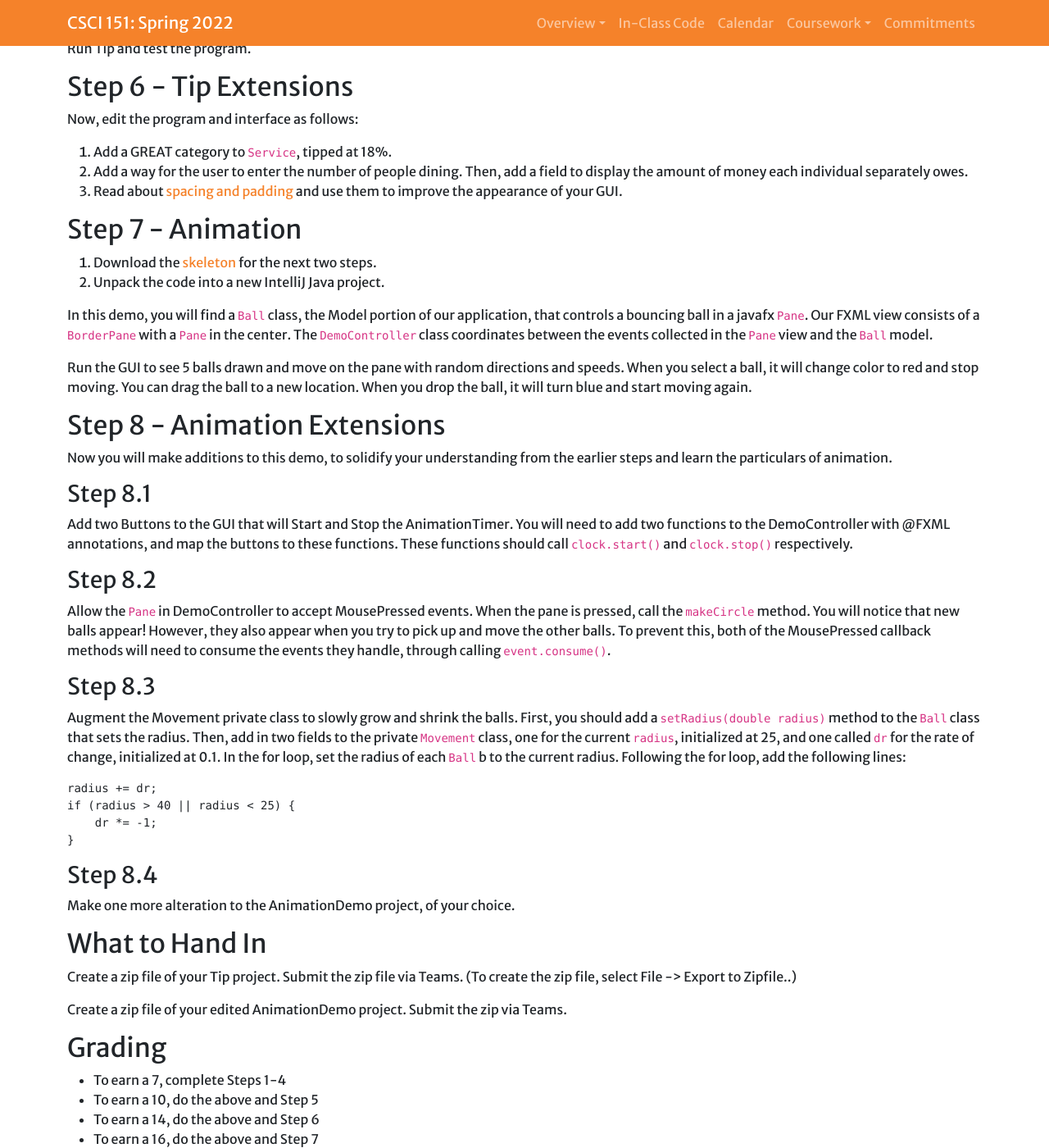
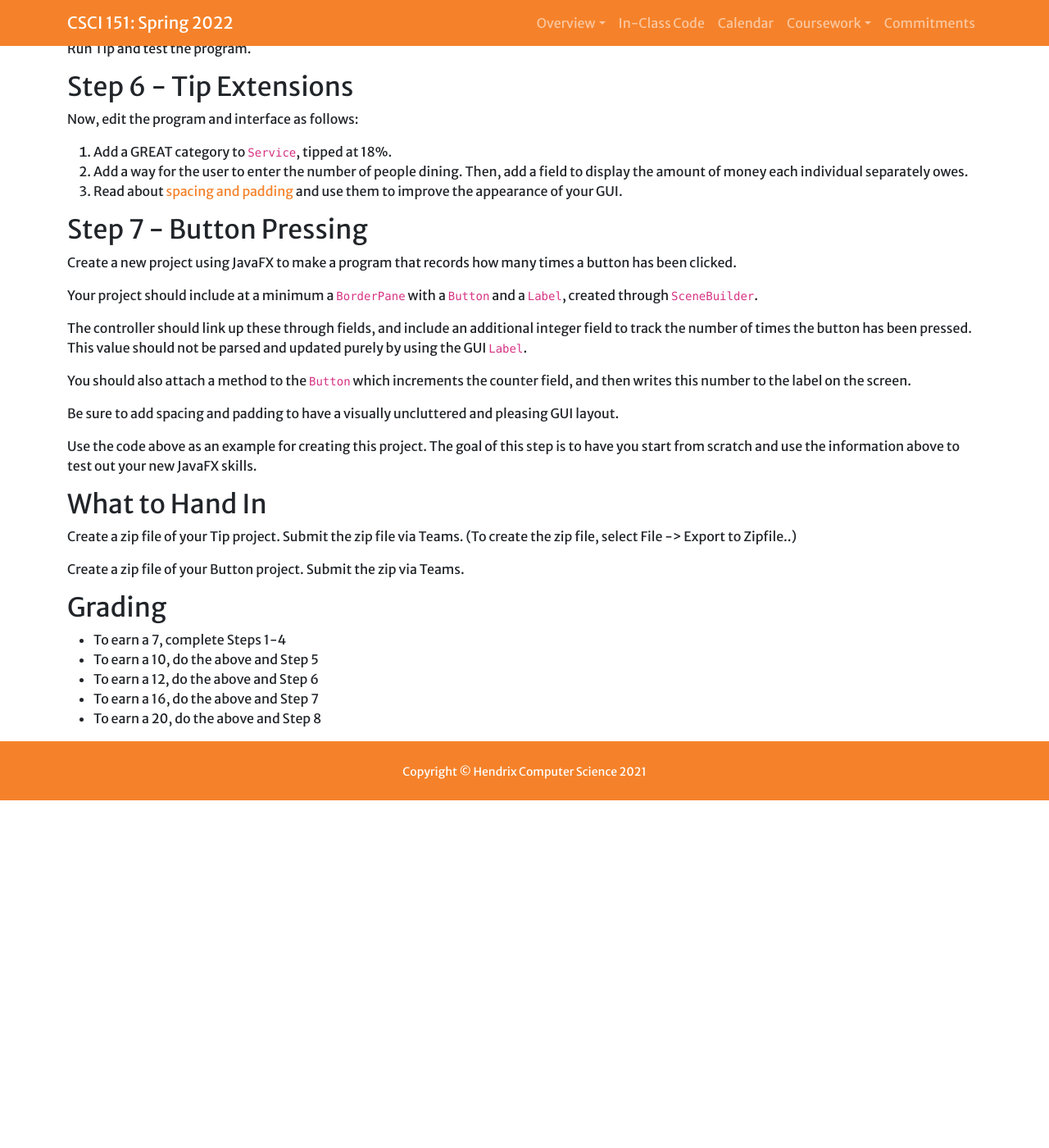
Before and after one commit to Hendrix-CS/csci151, a Jekyll site: the page built from labs/javafx.md, in a window 1280 px wide and 1400 px high, scrolled down 4996 px. Shown: the whole window at 82% size. Built offline with Jekyll 4.4.1, drawn with Linux system fonts in a browser that asks for light colours; a script that is not in the unit is left out; our own code applies the rules of GitHub Pages for plain Markdown files; after the commit the page ends 5972 px from its top, so only the background shows below that.

Commit message:
Separating GUI and Animation into two labs and two projects

```diff
--- a/_config.yml
+++ b/_config.yml
@@ -40,7 +40,7 @@ navigation:
   - page: In-Class Code
     url: '#inclasscode'
   - page: Calendar
-    url: https://prod.teamgantt.com/gantt/schedule/?ids=2650881&public_keys=zduoIG6gLuL1&zoom=d100&font_size=12&estimated_hours=0&assigned_resources=0&percent_complete=0&documents=0&comments=0&col_width=355&hide_header_tabs=0&menu_view=1&resource_filter=1&name_in_bar=0&name_next_to_bar=0&resource_names=1&resource_hours=1#user=&company=&custom=&date_filter=&hide_completed=false&color_filter=
+    url: https://prod.teamgantt.com/gantt/schedule/?ids=2925828&public_keys=yZRDqNRImyPE&zoom=d100&font_size=12&estimated_hours=0&assigned_resources=0&percent_complete=0&documents=0&comments=0&col_width=355&hide_header_tabs=0&menu_view=1&resource_filter=1&name_in_bar=0&name_next_to_bar=0&resource_names=1&resource_hours=1#user=&company=&custom=&date_filter=&hide_completed=false&color_filter=
   - title: Coursework
     subfolderitems:
       - page: Labs
--- a/labs/javafx.md
+++ b/labs/javafx.md
@@ -232,74 +232,32 @@ Now, edit the program and interface as follows:
 3.  Read about [spacing and padding](https://www.vojtechruzicka.com/javafx-layouts-basic/) and
     use them to improve the appearance of your GUI.
 
-## Step 7 - Animation
+## Step 7 - Button Pressing
 
-1.  Download the [skeleton](../code/animationdemo.zip) for the next two steps.
-2.  Unpack the code into a new IntelliJ Java project.
+Create a new project using JavaFX to make a program that records how many times a button has been clicked.
 
-In this demo, you will find a `Ball` class, the Model portion of our application,
-that controls a bouncing ball in a javafx `Pane`.
-Our FXML view consists of a `BorderPane` with a `Pane` in the center.
-The `DemoController` class
-coordinates between the events collected in the `Pane` view and the `Ball` model.
+Your project should include at a minimum a `BorderPane` with a `Button` and a `Label`, created through `SceneBuilder`.
 
-Run the GUI to see 5 balls drawn and move on the pane with random directions and
-speeds. When you select a ball, it will change color to red and stop moving. You can
-drag the ball to a new location. When you drop the ball, it will turn blue and
-start moving again.
+The controller should link up these through fields, and include an additional integer field to track the number of times the button has been pressed. This value should not be parsed and updated purely by using the GUI `Label`.
 
-## Step 8 - Animation Extensions
+You should also attach a method to the `Button` which increments the counter field, and then writes this number to the label on the screen.
 
-Now you will make additions to this demo, to solidify your understanding from
-the earlier steps and learn the particulars of animation.
+Be sure to add spacing and padding to have a visually uncluttered and pleasing GUI layout.
 
-### Step 8.1
-
-Add two Buttons to the GUI that will Start and Stop the AnimationTimer. You will
-need to add two functions to the DemoController with @FXML annotations, and map
-the buttons to these functions. These functions should call `clock.start()` and
-`clock.stop()` respectively.
-
-### Step 8.2
-
-Allow the `Pane` in DemoController to accept MousePressed events. When the
-pane is pressed, call the `makeCircle` method. You will notice that new balls
-appear! However, they also appear when you try to pick up and move the
-other balls. To prevent this, both of the MousePressed callback methods will need
-to consume the events they handle, through calling `event.consume()`.
-
-### Step 8.3
-
-Augment the Movement private class to slowly grow and shrink the
-balls. First, you should add a `setRadius(double radius)` method to the `Ball`
-class that sets the radius. Then, add in two fields to the private `Movement` class,
-one for the current `radius`, initialized at 25, and one called `dr` for the rate of change,
-initialized at 0.1. In the for loop, set the radius of each `Ball` b to the current
-radius. Following the for loop, add the following lines:
-
-<!-- -->
-
-
-    radius += dr;
-    if (radius > 40 || radius < 25) {
-        dr *= -1;
-    }
-
-### Step 8.4
-
-Make one more alteration to the AnimationDemo project, of your choice.
+Use the code above as an example for creating this project. The goal of this step is to have you start from scratch and use the information above to test out your
+new JavaFX skills.
 
 ## What to Hand In
 
 Create a zip file of your Tip project. Submit the zip file via Teams. (To
 create the zip file, select File -\> Export to Zipfile..)
 
-Create a zip file of your edited AnimationDemo project. Submit the zip via Teams.
+Create a zip file of your Button project. Submit the zip via Teams.
 
 ## Grading
 
 * To earn a 7, complete Steps 1-4
 * To earn a 10, do the above and Step 5
-* To earn a 14, do the above and Step 6
+* To earn a 12, do the above and Step 6
 * To earn a 16, do the above and Step 7
 * To earn a 20, do the above and Step 8
```
Also changed, not shown: index.md (+11 -10 lines), labs/animation.md (added, +94 -0 lines), labs/maze-dfs.md (+1 -1 lines), projects/animation.md (added, +61 -0 lines), projects/arrays.md (+5 -6 lines), projects/gui.md (added, +90 -0 lines).
